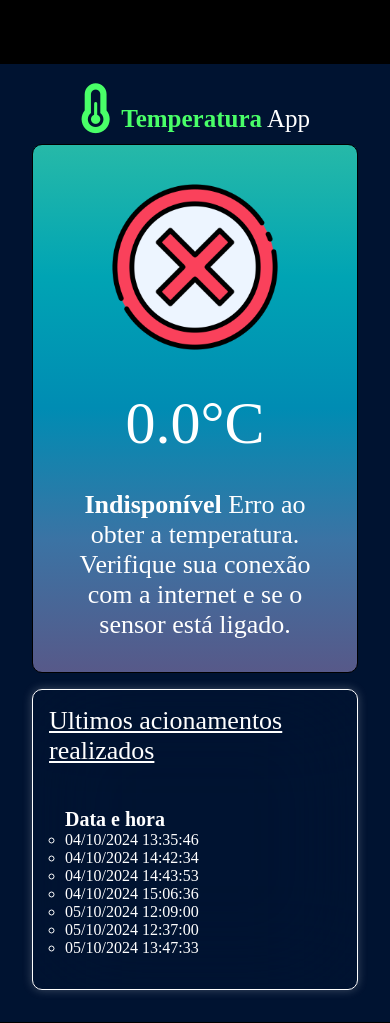
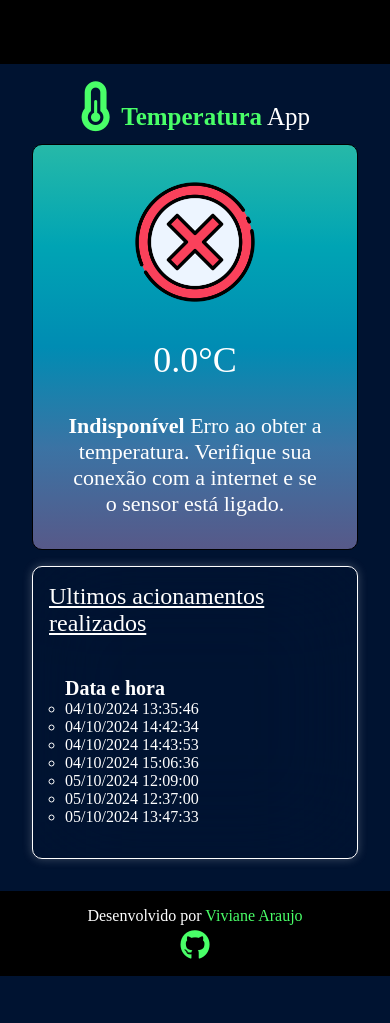
Before and after one commit to avivianedev/projeto-estacio-iot-python, a Flask app: page / in a window 390 px wide. Shown: the top 1023 px of the page. After the commit the page ends 976 px from the top, so only its background shows below. Run offline with Flask 3, Linux system fonts and the light colour scheme.

```diff
--- a/python/static/index.css
+++ b/python/static/index.css
@@ -129,6 +129,10 @@
         padding: 0;
     }
 
+    .container-temperature .control-container .alerts-info h3 {
+        font-size: 24px;
+    }
+
     .container-temperature .content-temperature {
         width: 100%;
         height: 100%;
@@ -136,8 +140,22 @@
         gap: 2em;
     }
 
+    .container-temperature .content-temperature img {
+        width: 130px;
+        height: 130px;
+    }
+
+    .container-temperature .content-temperature .temperature-value p {
+        font-size: 36px;
+    }
+
     .container-temperature .content-temperature .temperature-condiction {
         width: 100%;
+        font-size: 20px;
+    }
+
+    .container-temperature .content-temperature .temperature-condiction p {
+        font-size: 22px;
     }
 
     .footer-container {
```
